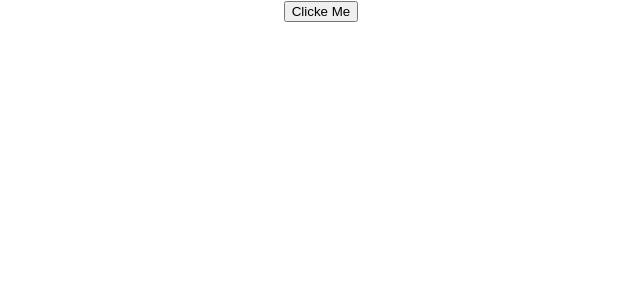
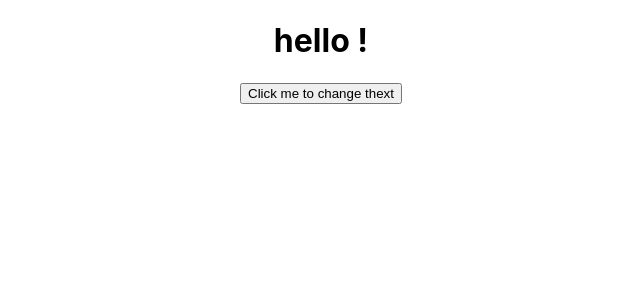
Before and after one commit to Mohamed-Ramadan1/react-codevolution, a React (Create React App) app: page / in a window 1280 px wide. Shown: the top 300 px of the page, without its empty margins (319-959 px from the left). Built offline with nearby package versions, Linux system fonts and the light colour scheme.

Commit message:
add new file

```diff
--- a/src/App.js
+++ b/src/App.js
@@ -8,6 +8,7 @@ import Counter from './Componets/Counter';
 import ChangeValue from './Componets/Setstae';
 import FunctionClick from './Componets/FunctionClick';
 import ClassClicked from './Componets/ClassClicked';
+import MassageBinding from './Componets/MassageComponent';
 
 const App=()=> {
   return (
@@ -22,8 +23,9 @@ const App=()=> {
       <ChangeValue/>
       <SayHello name="Mohamed" heroName="Wonder Woman"/>
       <Welcome name="Mohamed" heroName="Omare Ebn Elkhtap" />
-      <FunctionClick/> */}
-      <ClassClicked/>
+      <FunctionClick/>
+      <ClassClicked/> */}
+      <MassageBinding/>
 
 
 
--- /dev/null
+++ b/src/Componets/MassageComponent.js
@@ -0,0 +1,31 @@
+import React, { Component } from 'react';
+
+class MassageBinding extends Component {
+    constructor () {
+        super()
+        this.state={
+            massage:"hello !"
+        }
+
+    }
+    // changeMassage() {
+    //     document.querySelector("h1").innerHTML="Good you clickedt the button"
+
+    // }
+
+    changeMassage() {
+        this.setState({
+            massage:"Good bay!"
+        })
+    }
+    render() {
+        return (
+            <div>
+                <h1>{this.state.massage} </h1>
+                <button onClick={this.changeMassage.bind(this)}>Click me to change thext</button>
+            </div>
+        )
+    }
+}
+
+export default MassageBinding;
```
